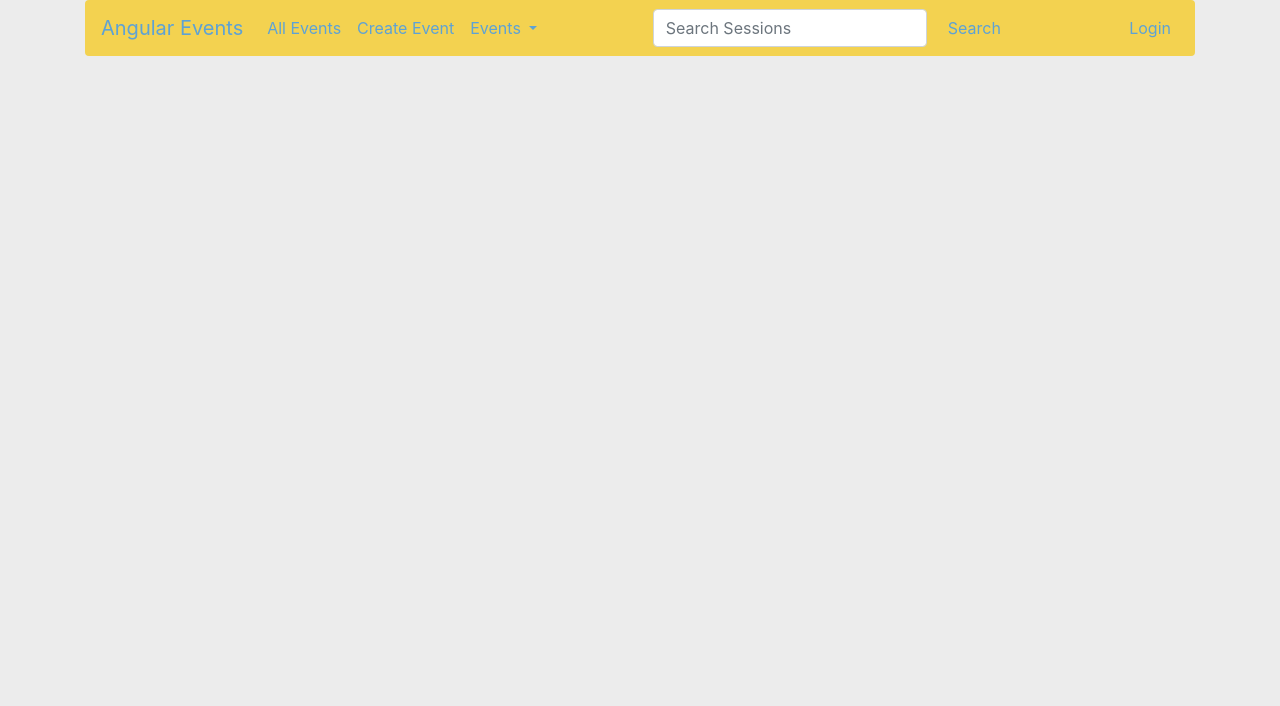
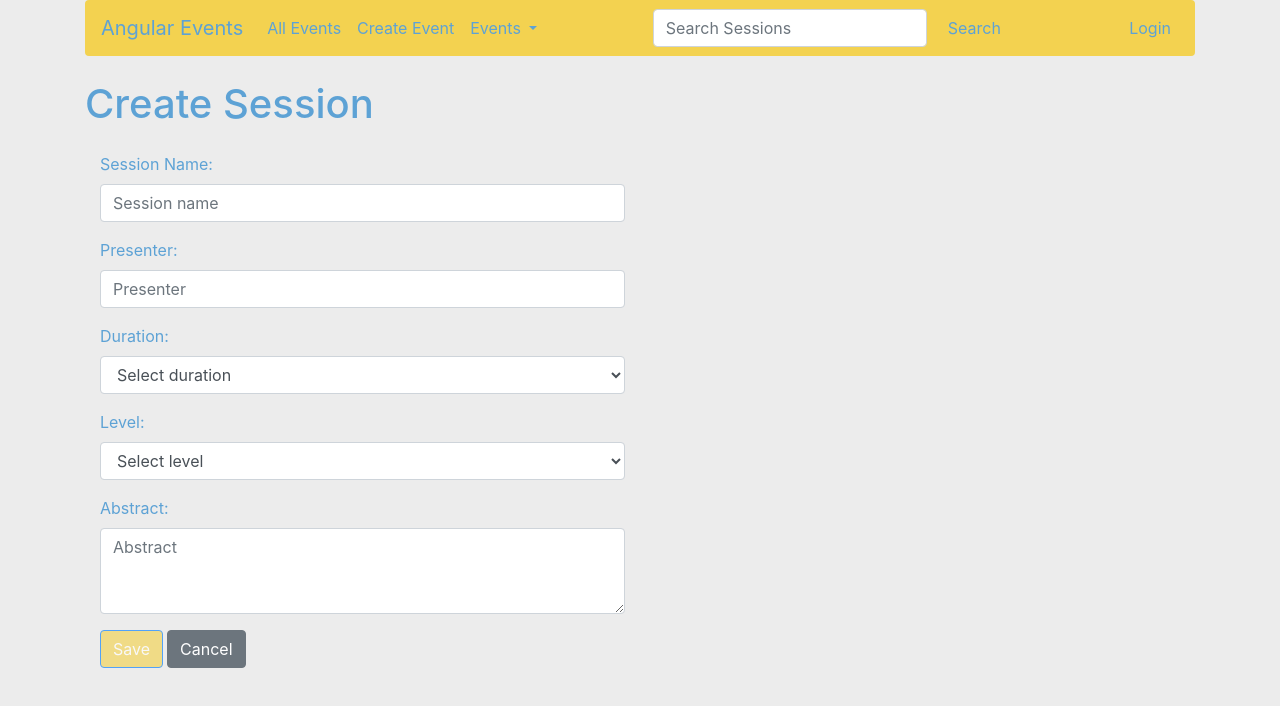
Before and after one commit to aritavn/EventsManager, an Angular app: page /events/session/new in a window 1280 px wide. Before the commit this address led to /. Shown: the top 706 px of the page. Built offline with nearby package versions, Linux system fonts and the light colour scheme.

Commit message:
Add Create Session form

```diff
--- a/src/app/app.module.ts
+++ b/src/app/app.module.ts
@@ -16,6 +16,7 @@ import { EventRouteActivator } from './services/event-route-activator.service'
 import { CreateEventComponent } from './components/create-event/create-event.component'
 import { EventListResolver } from './services/event-list-resolver.service'
 import { AuthenticationService } from './services/authentication.service'
+import { CreateSessionComponent } from './components/create-session/create-session.component'
 
 @NgModule({
     declarations: [
@@ -25,7 +26,8 @@ import { AuthenticationService } from './services/authentication.service'
         NavBarComponent,
         EventDetailsComponent,
         Error404Component,
-        CreateEventComponent
+        CreateEventComponent,
+        CreateSessionComponent
     ],
     imports: [
         BrowserModule,
--- /dev/null
+++ b/src/app/components/create-session/create-session.component.css
@@ -0,0 +1,19 @@
+.error input, .error select, .error textarea {
+    background-color: #E3C3C5;
+}
+
+.error ::-webkit-input-placeholder {
+    color: #999;
+}
+
+.error ::-moz-placeholder {
+    color: #999;
+}
+
+.error :-moz-placeholder {
+    color: #999;
+}
+
+.error :-ms-input-placeholder {
+    color: #999;
+}
--- /dev/null
+++ b/src/app/components/create-session/create-session.component.html
@@ -0,0 +1,46 @@
+<h1 class='my-4'>Create Session</h1>
+<div class="col-md-6">
+    <form [formGroup]="newSessionForm" (ngSubmit)="saveSession(newSessionForm.value)" autocomplete="off">
+        <div class="form-group" [ngClass]="{'error': name.invalid && name.dirty}">
+            <label for="sessionName">Session Name:</label>
+            <input formControlName="name" id="sessionName" type="text" class="form-control" placeholder="Session name" />
+            <em *ngIf="name.invalid && name.touched" class="float-right text-danger small pt-1">Required</em>
+        </div>
+        <div class="form-group" [ngClass]="{'error': presenter.invalid && presenter.dirty}">
+            <label for="presenter">Presenter:</label>
+            <input formControlName="presenter" id="presenter" type="text" class="form-control" placeholder="Presenter" />
+            <em *ngIf="presenter.invalid && presenter.dirty" class="float-right text-danger small pt-1">Required</em>
+        </div>
+        <div class="form-group" [ngClass]="{'error': duration.invalid && duration.dirty}">
+            <label for="duration">Duration:</label>
+            <select formControlName="duration" class="form-control">
+                <option value="">Select duration</option>
+                <option value="1">Half Hour</option>
+                <option value="2">1 Hour</option>
+                <option value="3">Half Day</option>
+                <option value="4">Full Day</option>
+            </select>
+            <em *ngIf="duration.invalid && duration.dirty" class="float-right text-danger small pt-1">Required</em>
+        </div>
+        <div class="form-group" [ngClass]="{'error': level.invalid && level.dirty}">
+            <label for="level">Level:</label>
+            <select formControlName="level" class="form-control">
+                <option value="">Select level</option>
+                <option value="Beginner">Beginner</option>
+                <option value="Intermediate">Intermediate</option>
+                <option value="Advanced">Advanced</option>
+            </select>
+            <em *ngIf="level.invalid && level.dirty" class="float-right text-danger small pt-1">Required</em>
+        </div>
+        <div class="form-group" [ngClass]="{'error': abstract.invalid && abstract.dirty}">
+            <label for="abstract">Abstract:</label>
+            <textarea formControlName="abstract" id="abstract" rows=3 class="form-control" placeholder="Abstract"></textarea>
+            <em *ngIf="abstract.invalid && abstract.dirty && abstract?.errors.required"
+                class="float-right text-danger small pt-1">Required</em>
+            <em *ngIf="abstract.invalid && abstract.dirty && abstract?.errors.maxlength"
+                class="float-right text-danger small pt-1">Cannot exceed 400 characters</em>
+        </div>
+        <button type='submit' [disabled]="newSessionForm.invalid" class='btn btn-primary' style='background-color: #F3D250;'>Save</button>
+        <button type='button' class='btn btn-secondary ml-1'>Cancel</button>
+    </form>
+</div>
--- /dev/null
+++ b/src/app/components/create-session/create-session.component.ts
@@ -0,0 +1,46 @@
+import { Component, OnInit } from '@angular/core'
+import { FormControl, FormGroup, Validators } from '@angular/forms'
+import { Session } from '../../models/session.model'
+
+@Component({
+    templateUrl: './create-session.component.html',
+    styleUrls: ['./create-session.component.css']
+})
+export class CreateSessionComponent implements OnInit {
+
+    name: FormControl
+    presenter:  FormControl
+    duration: FormControl
+    level: FormControl
+    abstract: FormControl
+    newSessionForm: FormGroup
+
+    ngOnInit() {
+        this.name = new FormControl('', Validators.required)
+        this.presenter = new FormControl('', Validators.required)
+        this.duration = new FormControl('', Validators.required)
+        this.level = new FormControl('', Validators.required)
+        this.abstract = new FormControl('', [Validators.required, Validators.maxLength(400)])
+
+        this.newSessionForm = new FormGroup({
+            name: this.name,
+            presenter: this.presenter,
+            duration: this.duration,
+            level: this.level,
+            abstract: this.abstract
+        })
+    }
+
+    saveSession(formValues: any): void {
+        let session: Session = {
+            id: undefined,
+            name: formValues.name,
+            presenter: formValues.presenter,
+            duration: +formValues.duration,
+            level: formValues.level,
+            abstract: formValues.abstract,
+            voters: []
+        }
+        console.log(session)
+    }
+}
--- a/src/app/routes.ts
+++ b/src/app/routes.ts
@@ -5,6 +5,7 @@ import { Error404Component } from './components/errors/error-404.component'
 import { EventRouteActivator } from './services/event-route-activator.service'
 import { CreateEventComponent } from './components/create-event/create-event.component'
 import { EventListResolver } from './services/event-list-resolver.service'
+import { CreateSessionComponent } from './components/create-session/create-session.component'
 
 export const AppRoutes: Routes = [
     {
@@ -23,6 +24,10 @@ export const AppRoutes: Routes = [
         canActivate: [EventRouteActivator]
     },
     {
+        path: 'events/session/new',
+        component: CreateSessionComponent
+    },
+    {
         path: '404',
         component: Error404Component
     },
```
